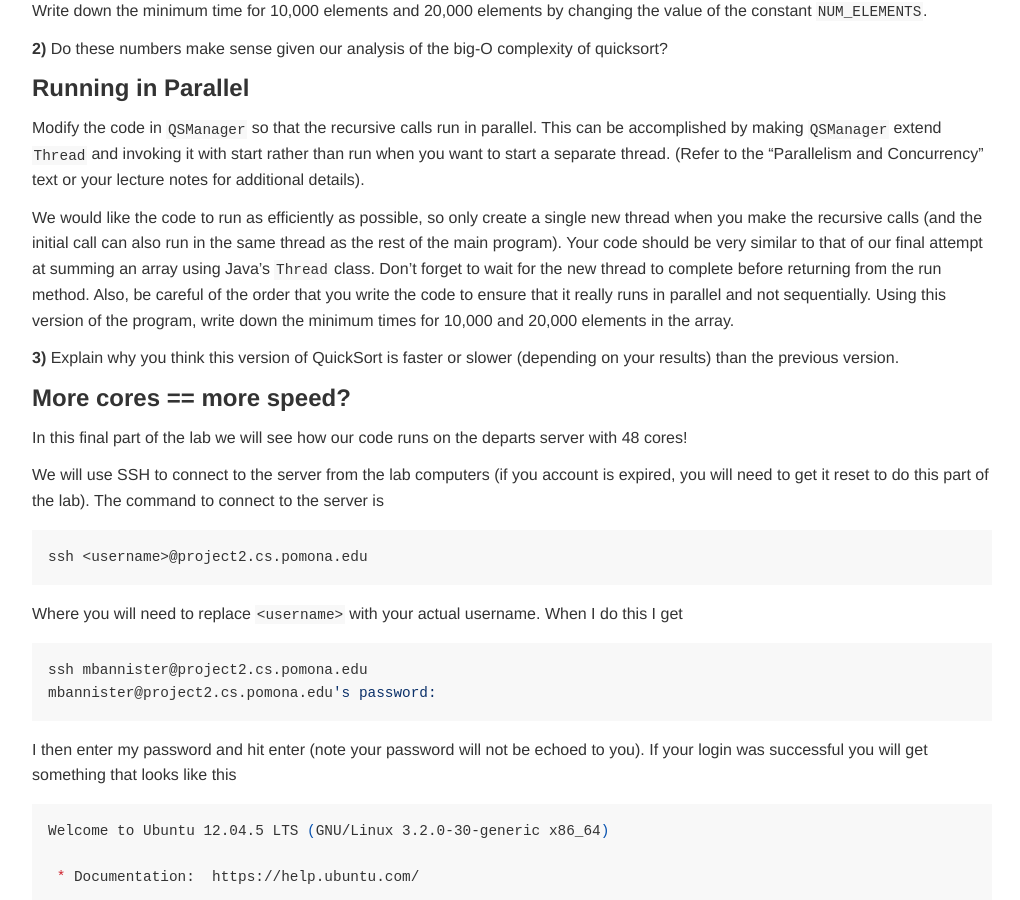
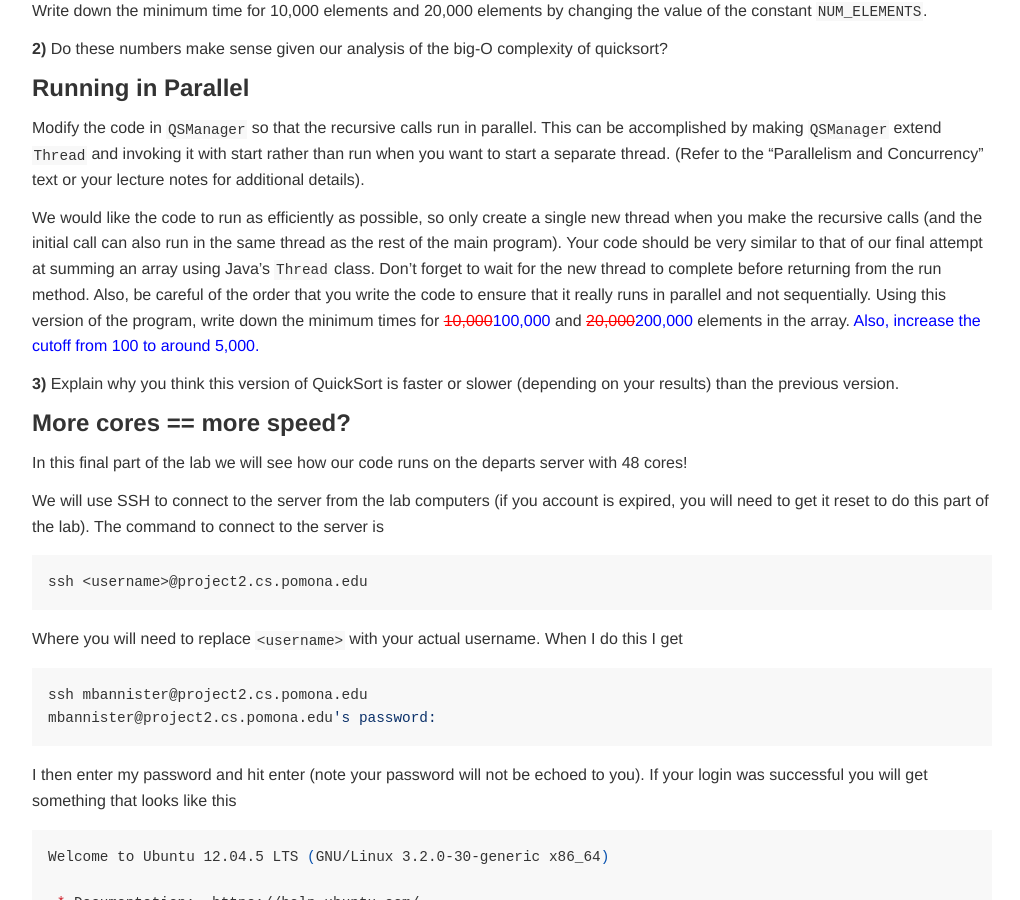
Before and after one commit to jacksonjw12/mbannister.github.io, a Jekyll site: the page built from _teaching/62-s16/Lab09/Lab09.md, in a window 1280 px wide and 900 px high, scrolled down 623 px. Shown: the whole window, without its empty margins (128-1148 px from the left). Built offline with Jekyll 4.4.1, drawn with Linux system fonts in a browser that asks for light colours.

Commit message:
Update to Lap09

```diff
--- a/_teaching/62-s16/Lab09/Lab09.md
+++ b/_teaching/62-s16/Lab09/Lab09.md
@@ -33,7 +33,7 @@ __2)__ Do these numbers make sense given our analysis of the big-O complexity of
 
 Modify the code in `QSManager` so that the recursive calls run in parallel. This can be accomplished by making `QSManager` extend `Thread` and invoking it with start rather than run when you want to start a separate thread. (Refer to the "Parallelism and Concurrency" text or your lecture notes for additional details).
 
-We would like the code to run as efficiently as possible, so only create a single new thread when you make the recursive calls (and the initial call can also run in the same thread as the rest of the main program). Your code should be very similar to that of our final attempt at summing an array using Java’s `Thread` class. Don’t forget to wait for the new thread to complete before returning from the run method. Also, be careful of the order that you write the code to ensure that it really runs in parallel and not sequentially. Using this version of the program, write down the minimum times for 10,000 and 20,000 elements in the array.
+We would like the code to run as efficiently as possible, so only create a single new thread when you make the recursive calls (and the initial call can also run in the same thread as the rest of the main program). Your code should be very similar to that of our final attempt at summing an array using Java’s `Thread` class. Don’t forget to wait for the new thread to complete before returning from the run method. Also, be careful of the order that you write the code to ensure that it really runs in parallel and not sequentially. Using this version of the program, write down the minimum times for <del>10,000</del><ins>100,000</ins> and <del>20,000</del><ins>200,000</ins> elements in the array. <ins>Also, increase the cutoff from 100 to around 5,000.</ins>
 
 __3)__ Explain why you think this version of QuickSort is faster or slower (depending on your results) than the previous version.
 
```
